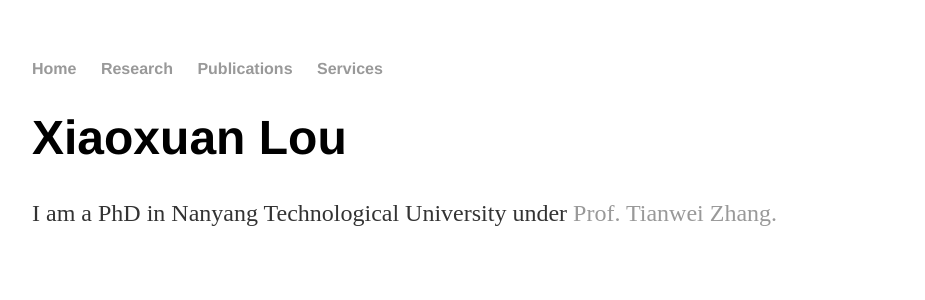
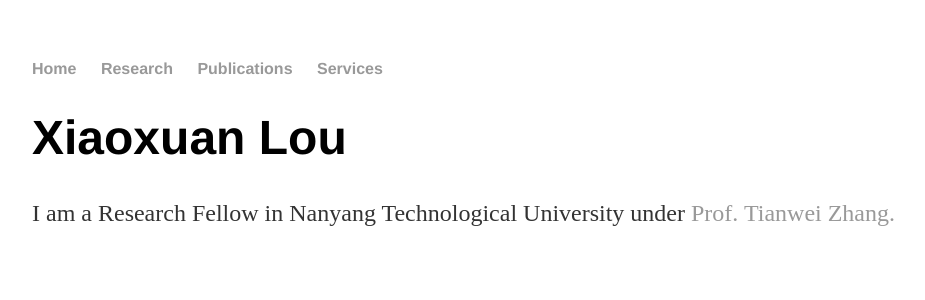
Before and after one commit to Modest-xu/Modest-xu.gith, a Jekyll site: the page built from index.html, in a window 1280 px wide. Shown: the top 300 px of the page, without its empty margins (160-1085 px from the left). Built offline with Jekyll 4.4.1, drawn with Linux system fonts in a browser that asks for light colours.

Commit message:
Update index.html

```diff
--- a/index.html
+++ b/index.html
@@ -1,8 +1,8 @@
 ---
 layout: default
-title: Home Page of Xiaoxuan Lou
+title: Home Page of Guowen Xu
 ---
 <div class="blurb">
 	<h1>Xiaoxuan Lou</h1>
-	<p>I am a PhD in Nanyang Technological University under <a href="https://personal.ntu.edu.sg/tianwei.zhang/">Prof. Tianwei Zhang.</a></p>
+	<p>I am a Research Fellow in Nanyang Technological University under <a href="https://personal.ntu.edu.sg/tianwei.zhang/">Prof. Tianwei Zhang.</a></p>
 </div><!-- /.blurb -->
```
